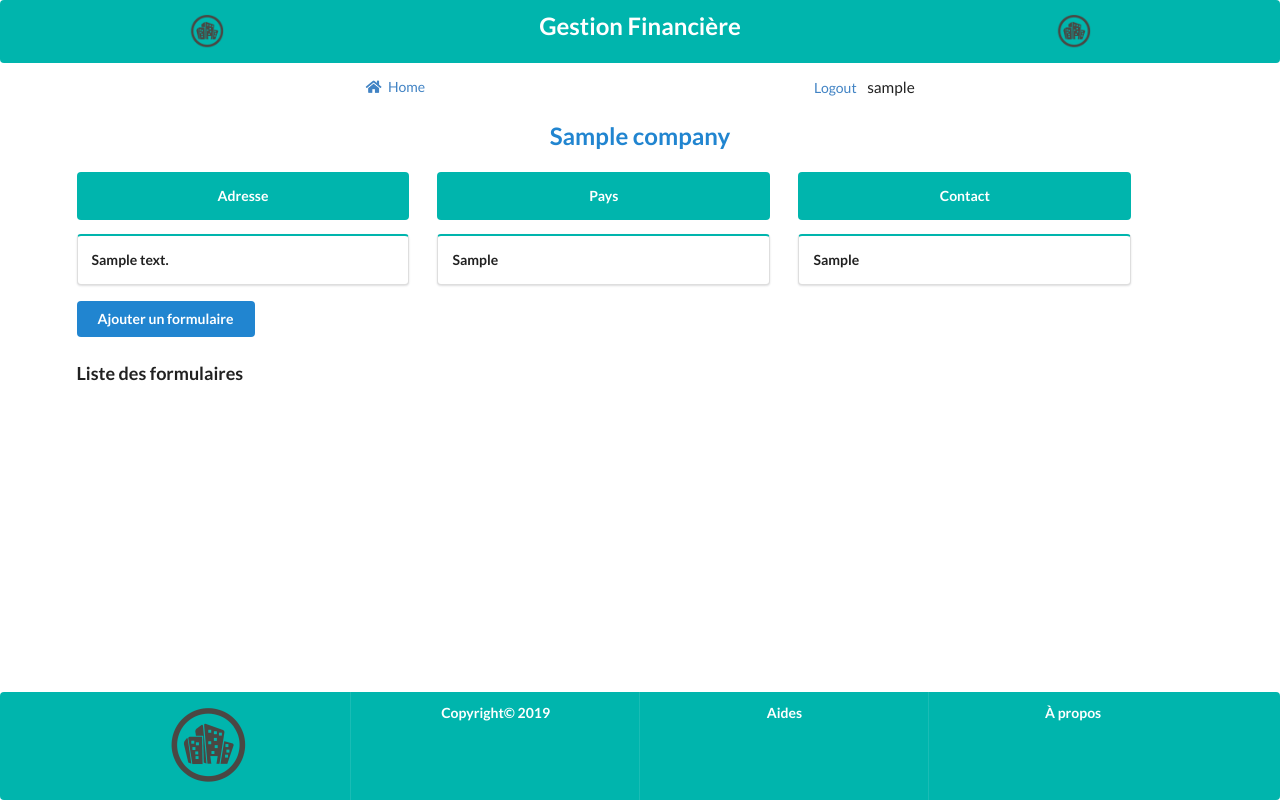
After one commit to KomodoDeveloper/entrepriseGestFi, a Django app: page /summaryCompany/1 in a window 1280 px wide. The commit adds this page. Run offline with Django 3.2, Linux system fonts and the light colour scheme; a user stored in the database is signed in; tables that the repository leaves empty hold one stand-in row (values such as "Sample post").

Commit message:
add summaryCompany

```diff
--- a/finance/models.py
+++ b/finance/models.py
@@ -16,3 +16,22 @@ class Company(models.Model):
 
     def __str__(self):
         return self.name
+
+class Month(models.Model):
+    number = models.IntegerField(verbose_name="num", unique=True)
+    month = models.CharField(max_length=20, verbose_name="mois", unique=True)
+
+    class Meta:
+        verbose_name = "Month"
+
+    def __str__(self):
+        return self.month
+
+class Year(models.Model):
+    year = models.IntegerField(verbose_name="année", unique=True)
+
+    class Meta:
+        verbose_name = "Year"
+
+    def __str__(self):
+        return str(self.year)
--- a/finance/templates/finance/listCompany.html
+++ b/finance/templates/finance/listCompany.html
@@ -45,7 +45,7 @@
           {% endif %}
         </div>
         <div class="two wide center aligned column">
-          <button class="circular large ui blue icon button" onclick="#">
+          <button class="circular large ui blue icon button" onclick="location.href='{% url "summaryCompany" company.id %}';">
             <i class=" white large chevron right icon"></i>
           </button>
         </div>
--- /dev/null
+++ b/finance/templates/finance/summaryCompany.html
@@ -0,0 +1,55 @@
+{% extends "base.html" %}
+{% load static %}
+
+{% block title %} summary company {% endblock %}
+
+{% block cssAddition %}
+<link rel="stylesheet" href="{% static 'css/summaryCompany.css' %}">
+{% endblock %}
+
+{% block mainTitle %} {{ company.name }}{% endblock %}
+
+{% block content %}
+
+<div class="ui middle aligned grid" id="summaryCompanyGrid">
+  <div class="center aligned row">
+    <div class="five wide column">
+      <div class="ui teal inverted segment">
+        <b>Adresse</b>
+      </div>
+    </div>
+    <div class="five wide column">
+      <div class="ui teal inverted segment">
+        <b>Pays</b>
+      </div>
+    </div>
+    <div class="five wide column">
+      <div class="ui teal inverted segment">
+        <b>Contact</b>
+      </div>
+    </div>
+  </div>
+  <div class="row">
+    <div class="five wide column">
+      <div class="ui teal segment">
+        <b>{{ company.address }}</b>
+      </div>
+    </div>
+    <div class="five wide column">
+      <div class="ui teal segment">
+        <b>{{ company.country }}</b>
+      </div>
+    </div>
+    <div class="five wide column">
+      <div class="ui teal segment">
+        <b>{{ company.contact }}</b>
+      </div>
+    </div>
+  </div>
+</div>
+<button class="ui blue medium button" id="btnSummaryCompanyAddForm" onclick="#">
+  Ajouter un formulaire
+</button>
+<h3 class="ui header">Liste des formulaires</h3>
+
+{% endblock %}
--- a/finance/urls.py
+++ b/finance/urls.py
@@ -8,5 +8,6 @@ urlpatterns = [
     path('addCompany', views.addCompany, name='addCompany'),
     path('editCompany/<int:id>', views.editCompany, name='editCompany'),
     path('deleteCompany/<int:id>', views.deleteCompany, name='deleteCompany'),
+    path('summaryCompany/<int:id>', views.summaryCompany, name='summaryCompany'),
     path('', views.homeRedirection, name='homeRedirection'),
 ]
--- a/finance/views.py
+++ b/finance/views.py
@@ -40,3 +40,7 @@ def deleteCompany(request,id):
     company = get_object_or_404(Company, id=id)
     company.delete()
     return redirect('listCompany')
+
+def summaryCompany(request,id):
+    company = get_object_or_404(Company, id=id)
+    return render(request, 'finance/summaryCompany.html', locals())
--- /dev/null
+++ b/static/css/summaryCompany.css
@@ -0,0 +1,13 @@
+
+#summaryCompanyGrid {
+  margin-top: 1%;
+}
+
+#summaryCompanyGrid .row {
+  padding-top: 0.5rem;
+  padding-bottom: 0.5rem;
+}
+
+#btnSummaryCompanyAddForm {
+  margin-top: 2%;
+}
```
Also changed, not shown: finance/admin.py (+14 -1 lines), finance/migrations/0003_month_year.py (added), finance/migrations/0004_auto_20190130_1655.py (added), finance/templates/finance/home.html (indentation only).
